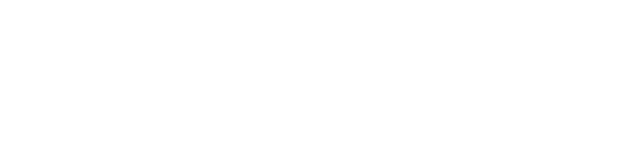
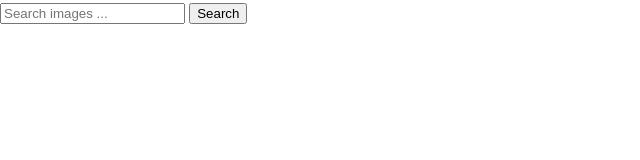
Before and after one commit to yurikorock/goit-js-hw-11, a website built with Vite: page src/index.html in a window 1280 px wide. Shown: the whole page, without its empty margins (0-640 px from the left). Built offline with nearby package versions, Linux system fonts and the light colour scheme.

Commit message:
create markup

```diff
--- a/src/index.html
+++ b/src/index.html
@@ -4,10 +4,14 @@
     <meta charset="UTF-8" />
     <link rel="icon" type="image/svg+xml" href="/favicon.svg" />
     <meta name="viewport" content="width=device-width, initial-scale=1.0" />
-    <title>Vanilla App Template</title>
+    <title>Homework JS - 11</title>
     <link rel="stylesheet" href="./css/styles.css" />
   </head>
   <body>
+    <form class="form">
+      <input class="input-form" type="text" placeholder="Search images ..." />
+      <button class="btn-submit" type="submit">Search</button>
+    </form>
     <script type="module" src="./main.js"></script>
   </body>
 </html>
```
